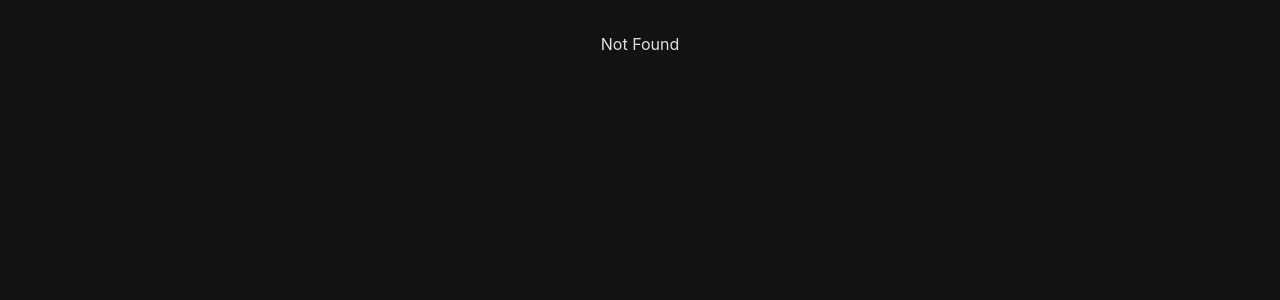
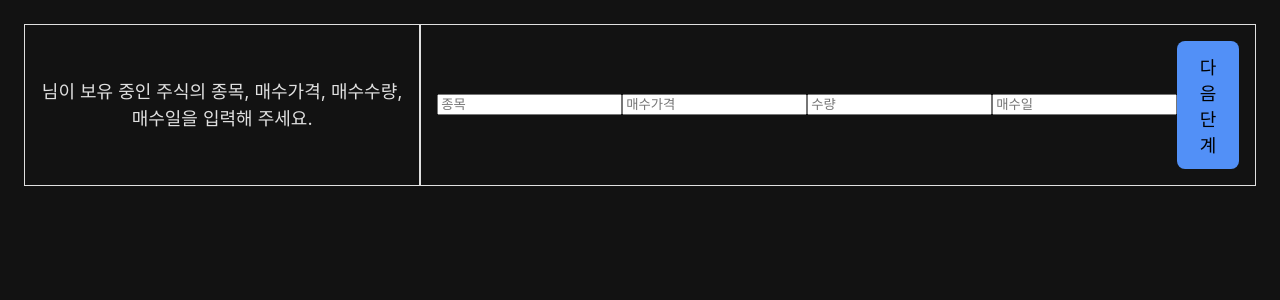
Before and after one commit to HiJiho/mystocks, a React (Vite) app: page /enter-info in a window 1280 px wide. Shown: the top 300 px of the page. Built offline with nearby package versions, Linux system fonts and the light colour scheme.

Commit message:
Add enter-info page

```diff
--- /dev/null
+++ b/src/atoms.ts
@@ -0,0 +1,3 @@
+import { atom } from 'jotai';
+
+export const userNameAtom = atom('');
--- a/src/components/Main.tsx
+++ b/src/components/Main.tsx
@@ -1,5 +1,5 @@
 // import reactLogo from '../assets/react.svg';
-import { Link, useNavigate } from '@tanstack/react-router';
+import { useNavigate } from '@tanstack/react-router';
 import styles from '../styles/Main.module.css';
 
 const Main = () => {
--- a/src/routeTree.gen.ts
+++ b/src/routeTree.gen.ts
@@ -17,6 +17,7 @@ import { Route as rootRoute } from './routes/__root'
 // Create Virtual Routes
 
 const EnterNameLazyImport = createFileRoute('/enter-name')()
+const EnterInfoLazyImport = createFileRoute('/enter-info')()
 const IndexLazyImport = createFileRoute('/')()
 
 // Create/Update Routes
@@ -25,6 +26,11 @@ const EnterNameLazyRoute = EnterNameLazyImport.update({
   path: '/enter-name',
   getParentRoute: () => rootRoute,
 } as any).lazy(() => import('./routes/enter-name.lazy').then((d) => d.Route))
+
+const EnterInfoLazyRoute = EnterInfoLazyImport.update({
+  path: '/enter-info',
+  getParentRoute: () => rootRoute,
+} as any).lazy(() => import('./routes/enter-info.lazy').then((d) => d.Route))
 
 const IndexLazyRoute = IndexLazyImport.update({
   path: '/',
@@ -42,6 +48,13 @@ declare module '@tanstack/react-router' {
       preLoaderRoute: typeof IndexLazyImport
       parentRoute: typeof rootRoute
     }
+    '/enter-info': {
+      id: '/enter-info'
+      path: '/enter-info'
+      fullPath: '/enter-info'
+      preLoaderRoute: typeof EnterInfoLazyImport
+      parentRoute: typeof rootRoute
+    }
     '/enter-name': {
       id: '/enter-name'
       path: '/enter-name'
@@ -56,6 +69,7 @@ declare module '@tanstack/react-router' {
 
 export const routeTree = rootRoute.addChildren({
   IndexLazyRoute,
+  EnterInfoLazyRoute,
   EnterNameLazyRoute,
 })
 
@@ -68,11 +82,15 @@ export const routeTree = rootRoute.addChildren({
       "filePath": "__root.tsx",
       "children": [
         "/",
+        "/enter-info",
         "/enter-name"
       ]
     },
     "/": {
       "filePath": "index.lazy.tsx"
+    },
+    "/enter-info": {
+      "filePath": "enter-info.lazy.tsx"
     },
     "/enter-name": {
       "filePath": "enter-name.lazy.tsx"
--- /dev/null
+++ b/src/routes/enter-info.lazy.tsx
@@ -0,0 +1,58 @@
+import { createLazyFileRoute } from '@tanstack/react-router';
+import { useAtom } from 'jotai';
+import { userNameAtom } from '../atoms';
+import styles from '../styles/EnterInfo.module.css';
+
+export const Route = createLazyFileRoute('/enter-info')({
+	component: EnterInfo,
+});
+
+function EnterInfo() {
+	const [userName] = useAtom(userNameAtom);
+	return (
+		<main className={styles.main}>
+			<section className={styles.section}>
+				<div className={styles.pContainer}>
+					<p>
+						{userName}님이 보유 중인 주식의 종목, 매수가격, 매수수량, 매수일을
+						입력해 주세요.
+					</p>
+				</div>
+			</section>
+			<section className={styles.section}>
+				<form
+					className={styles.form}
+					// onSubmit={handleSubmit}
+				>
+					<input
+						className={styles.input}
+						placeholder='종목'
+						// value={stockName}
+						// onChange={handleChange}
+					/>
+          <input
+						className={styles.input}
+						placeholder='매수가격'
+						// value={purchasePrice}
+						// onChange={handleChange}
+					/>
+					<input
+						className={styles.input}
+						placeholder='수량'
+						// value={quantity}
+						// onChange={handleChange}
+					/>
+          <input
+						className={styles.input}
+						placeholder='매수일'
+						// value={purchaseDate}
+						// onChange={handleChange}
+					/>
+					<button className={styles.button} type='submit'>
+						다음 단계
+					</button>
+				</form>
+			</section>
+		</main>
+	);
+}
--- a/src/routes/enter-name.lazy.tsx
+++ b/src/routes/enter-name.lazy.tsx
@@ -1,11 +1,27 @@
-import { createLazyFileRoute } from '@tanstack/react-router';
-import styles from '../styles/Start.module.css';
+import { createLazyFileRoute, useNavigate } from '@tanstack/react-router';
+import { useAtom } from 'jotai';
+import type React from 'react';
+import { userNameAtom } from '../atoms';
+import styles from '../styles/EnterName.module.css';
 
 export const Route = createLazyFileRoute('/enter-name')({
 	component: EnterName,
 });
 
 function EnterName() {
+	const [userName, setUserName] = useAtom(userNameAtom);
+	const navigate = useNavigate();
+
+	const handleChange = (e: React.ChangeEvent<HTMLInputElement>) => {
+		setUserName(e.target.value);
+	};
+
+	const handleSubmit = (e: React.FormEvent<HTMLFormElement>) => {
+		e.preventDefault();
+		console.log('Submitted Name:', userName);
+		navigate({ to: '/enter-info' });
+	};
+
 	return (
 		<main className={styles.main}>
 			<section className={styles.section}>
@@ -14,8 +30,13 @@ function EnterName() {
 				</div>
 			</section>
 			<section className={styles.section}>
-				<form className={styles.form}>
-					<input className={styles.input} placeholder='이름' />
+				<form className={styles.form} onSubmit={handleSubmit}>
+					<input
+						className={styles.input}
+						placeholder='이름'
+						value={userName}
+						onChange={handleChange}
+					/>
 					<button className={styles.button} type='submit'>
 						다음 단계
 					</button>
--- a/src/styles/Start.module.css
+++ b/src/styles/EnterInfo.module.css
@@ -15,6 +15,7 @@
 	flex: 1;
 	align-items: center;
 	justify-content: center;
+	padding: 1rem;
 }
 
 .pContainer p {
@@ -23,14 +24,14 @@
 
 .form {
 	display: flex;
-	flex-direction: column;
+	flex-direction: row;
 	align-items: center;
 	padding: 1rem;
 }
 
 .input {
-	font-size: large;
-	margin-bottom: 1rem;
+	/* font-size: large; */
+	/* margin-bottom: 1rem; */
 }
 
 /* .button {
--- /dev/null
+++ b/src/styles/EnterName.module.css
@@ -0,0 +1,39 @@
+.main {
+	display: flex;
+}
+
+.section {
+	display: flex;
+	border: 1px solid;
+	flex: 1;
+
+	justify-content: center;
+}
+
+.pContainer {
+	display: flex;
+	flex: 1;
+	align-items: center;
+	justify-content: center;
+	padding: 1rem;
+}
+
+.pContainer p {
+	font-size: large;
+}
+
+.form {
+	display: flex;
+	flex-direction: column;
+	align-items: center;
+	padding: 1rem;
+}
+
+.input {
+	font-size: large;
+	margin-bottom: 1rem;
+}
+
+/* .button {
+	width: fit-content;
+} */
```
